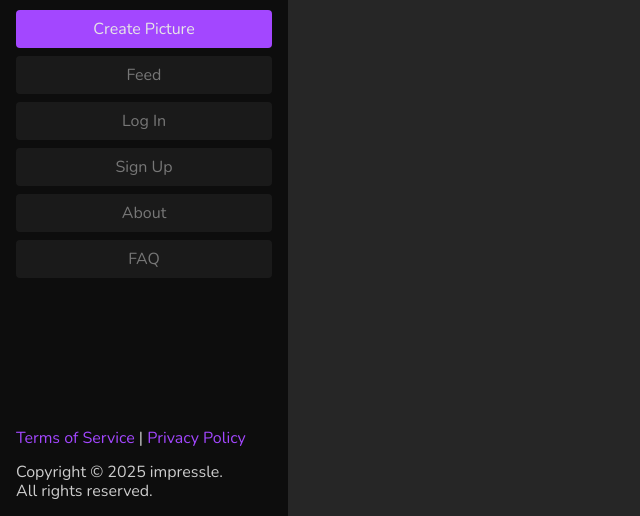
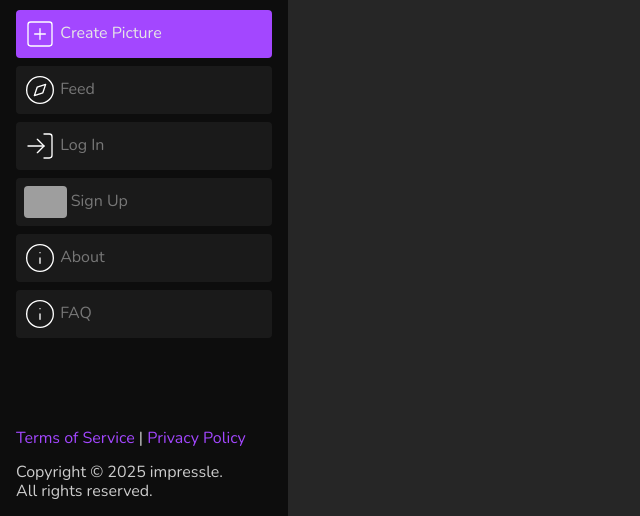
Before and after one commit to desyatkoff/impressle, a Flask app: page /admin/ in a window 1280 px wide. Shown: the part 376-892 px from the top of the page, without its empty margins (0-640 px from the left). Run offline with Flask 3, Linux system fonts and the light colour scheme; some libraries are stand-ins or nearby versions; grey boxes are pictures that could not be loaded.

Commit message:
ADD: Icons for sidebar buttons

```diff
--- a/website/static/styles/style.css
+++ b/website/static/styles/style.css
@@ -52,6 +52,7 @@ a {
 
 .pure-menu-link {
     background-color: #1a1a1a;
+    text-align: left;
     text-decoration: none;
     display: block;
     padding: 0.5em;
@@ -113,7 +114,7 @@ a {
     background-color: #990000;
 }
 
-.liked, .not-liked, .comment-button, .view-button {
+.liked, .not-liked, .comment-button, .view-button, .icon {
     margin: 0;
     padding: 0;
     border-radius: 4px;
--- a/website/templates/base.html
+++ b/website/templates/base.html
@@ -62,6 +62,11 @@
                                 href = "{{ url_for('views.create_picture') }}"
                                 class = "pure-menu-link pure-button button-main"
                             >
+                                <img
+                                    src = "/static/images/plus-square.svg"
+                                    height = "32"
+                                    class = "icon"
+                                />
                                 Create Picture
                             </a>
                         </li>
@@ -70,6 +75,11 @@
                                 href = "{{ url_for('views.feed') }}"
                                 class = "pure-menu-link pure-button"
                             >
+                                <img
+                                    src = "/static/images/compass.svg"
+                                    height = "32"
+                                    class = "icon"
+                                />
                                 Feed
                             </a>
                         </li>
@@ -79,6 +89,11 @@
                                     href = "{{ url_for('views.user_profile', username=user.username) }}"
                                     class = "pure-menu-link pure-button"
                                 >
+                                    <img
+                                        src = "/static/images/user.svg"
+                                        height = "32"
+                                        class = "icon"
+                                    />
                                     Profile (@{{ user.username }})
                                 </a>
                             </li>
@@ -87,6 +102,11 @@
                                     href = "{{ url_for('views.user_settings') }}"
                                     class = "pure-menu-link pure-button"
                                 >
+                                    <img
+                                        src = "/static/images/settings.svg"
+                                        height = "32"
+                                        class = "icon"
+                                    />
                                     Settings
                                 </a>
                             </li>
@@ -96,6 +116,11 @@
                                     href = "{{ url_for('auth.login') }}"
                                     class = "pure-menu-link pure-button"
                                 >
+                                    <img
+                                        src = "/static/images/log-in.svg"
+                                        height = "32"
+                                        class = "icon"
+                                    />
                                     Log In
                                 </a>
                             </li>
@@ -104,6 +129,11 @@
                                     href = "{{ url_for('auth.signup') }}"
                                     class = "pure-menu-link pure-button"
                                 >
+                                    <img
+                                        src = "/static/images/user-plus.svg"
+                                        height = "32"
+                                        class = "icon"
+                                    />
                                     Sign Up
                                 </a>
                             </li>
@@ -113,6 +143,11 @@
                                 href = "{{ url_for('views.about') }}"
                                 class = "pure-menu-link pure-button"
                             >
+                                <img
+                                    src = "/static/images/info.svg"
+                                    height = "32"
+                                    class = "icon"
+                                />
                                 About
                             </a>
                         </li>
@@ -121,6 +156,11 @@
                                 href = "{{ url_for('views.faq') }}"
                                 class = "pure-menu-link pure-button"
                             >
+                                <img
+                                    src = "/static/images/info.svg"
+                                    height = "32"
+                                    class = "icon"
+                                />
                                 FAQ
                             </a>
                         </li>
@@ -130,6 +170,11 @@
                                     href = "{{ url_for('admin.panel') }}"
                                     class = "pure-menu-link pure-button"
                                 >
+                                    <img
+                                        src = "/static/images/database.svg"
+                                        height = "32"
+                                        class = "icon"
+                                    />
                                     Admin Panel
                                 </a>
                             </li>
@@ -140,6 +185,11 @@
                                     href = "{{ url_for('auth.logout') }}"
                                     class = "pure-menu-link pure-button"
                                 >
+                                    <img
+                                        src = "/static/images/log-out.svg"
+                                        height = "32"
+                                        class = "icon"
+                                    />
                                     Log Out
                                 </a>
                             </li>
```
